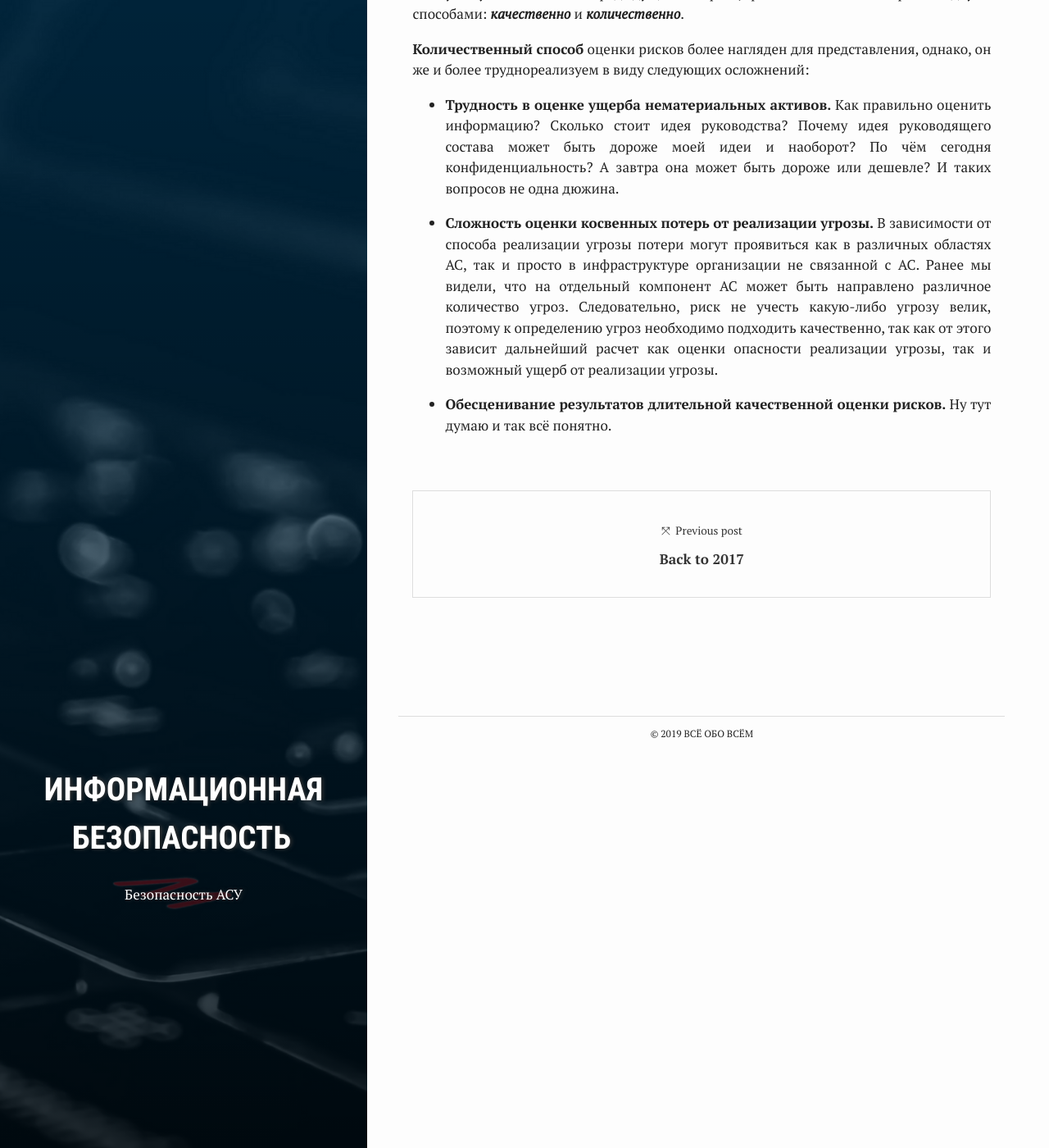
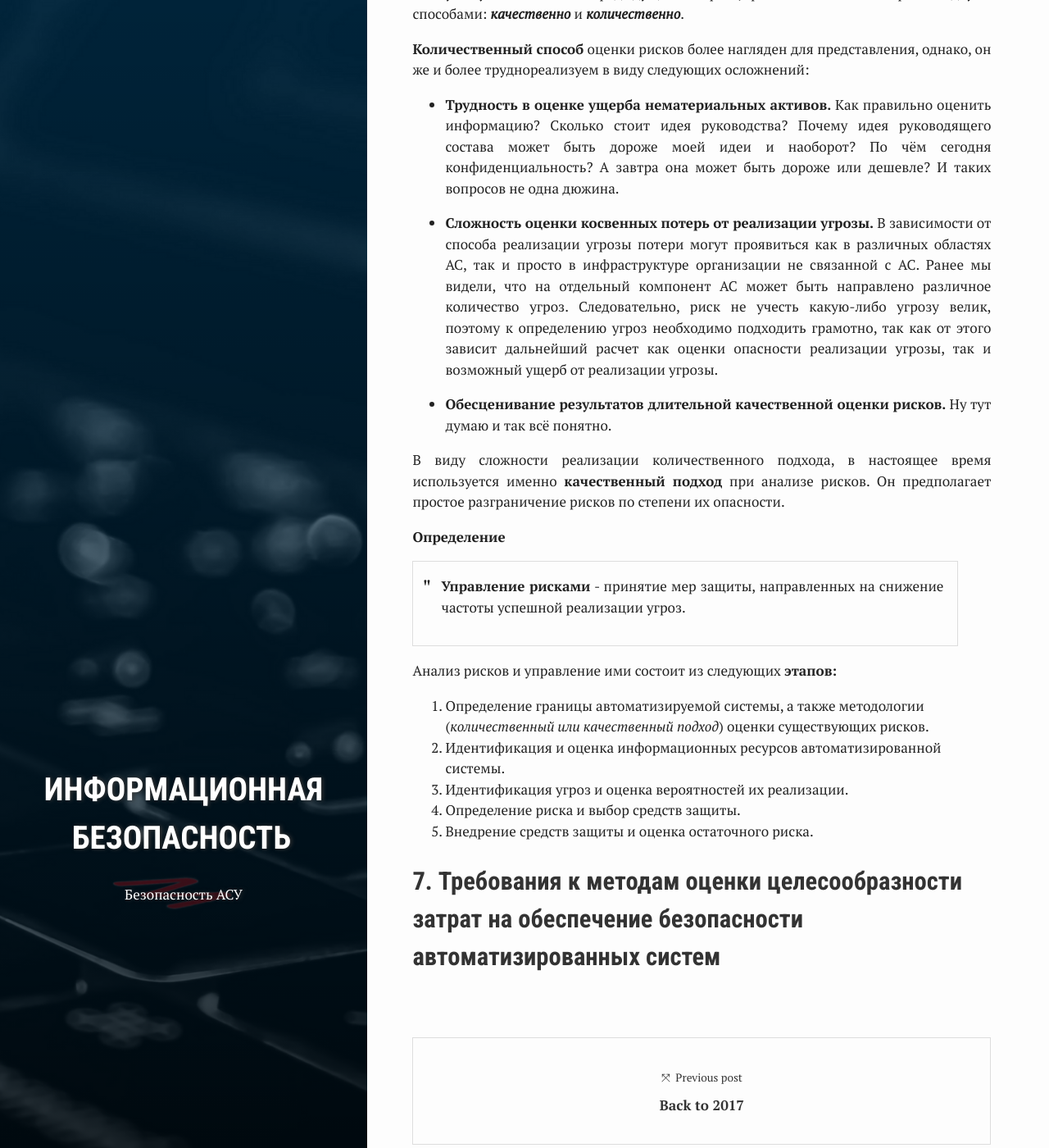
Before and after one commit to ghostmorgan/ghostmorgan.github.io, a Jekyll site: the page built from _posts/2019-10-11-inform_security_1_1.md, in a window 1280 px wide and 1400 px high, scrolled down 7183 px. Shown: the whole window at 82% size. Built offline with Jekyll 4.4.1, drawn with Linux system fonts in a browser that asks for light colours; nearby versions of some CDN libraries; comment, search, counter and statistics services are not loaded.

Commit message:
Update file

```diff
--- a/_posts/2019-10-11-inform_security_1_1.md
+++ b/_posts/2019-10-11-inform_security_1_1.md
@@ -139,6 +139,22 @@ comments: true
 
 * **Трудность в оценке ущерба нематериальных активов.** Как правильно оценить информацию? Сколько стоит идея руководства? Почему идея руководящего состава может быть дороже моей идеи и наоборот? По чём сегодня конфиденциальность? А завтра она может быть дороже или дешевле? И таких вопросов не одна дюжина.
 
-* **Сложность оценки косвенных потерь от реализации угрозы.** В зависимости от способа реализации угрозы потери могут проявиться как в различных областях АС, так и просто в инфраструктуре организации не связанной с АС. Ранее мы видели, что на отдельный компонент АС может быть направлено различное количество угроз. Следовательно, риск не учесть какую-либо угрозу велик, поэтому к определению угроз необходимо подходить качественно, так как от этого зависит дальнейший расчет как оценки опасности реализации угрозы, так и возможный ущерб от реализации угрозы.
+* **Сложность оценки косвенных потерь от реализации угрозы.** В зависимости от способа реализации угрозы потери могут проявиться как в различных областях АС, так и просто в инфраструктуре организации не связанной с АС. Ранее мы видели, что на отдельный компонент АС может быть направлено различное количество угроз. Следовательно, риск не учесть какую-либо угрозу велик, поэтому к определению угроз необходимо подходить грамотно, так как от этого зависит дальнейший расчет как оценки опасности реализации угрозы, так и возможный ущерб от реализации угрозы.
 
 * **Обесценивание результатов длительной качественной оценки рисков.** Ну тут думаю и так всё понятно.
+
+В виду сложности реализации количественного подхода, в настоящее время используется именно **качественный подход** при анализе рисков. Он предполагает простое разграничение рисков по степени их опасности.
+
+**Определение**
+
+> **Управление рисками** - принятие мер защиты, направленных на снижение частоты успешной реализации угроз.
+
+Анализ рисков и управление ими состоит из следующих **этапов:**
+
+1. Определение границы автоматизируемой системы, а также методологии (*количественный или качественный подход*) оценки существующих рисков.
+2. Идентификация и оценка информационных ресурсов автоматизированной системы.
+3. Идентификация угроз и оценка вероятностей их реализации.
+4. Определение риска и выбор средств защиты.
+5. Внедрение средств защиты и оценка остаточного риска.
+
+<h2><a name="7">7. Требования к методам оценки целесообразности затрат на обеспечение безопасности автоматизированных систем</a></h2>
```
